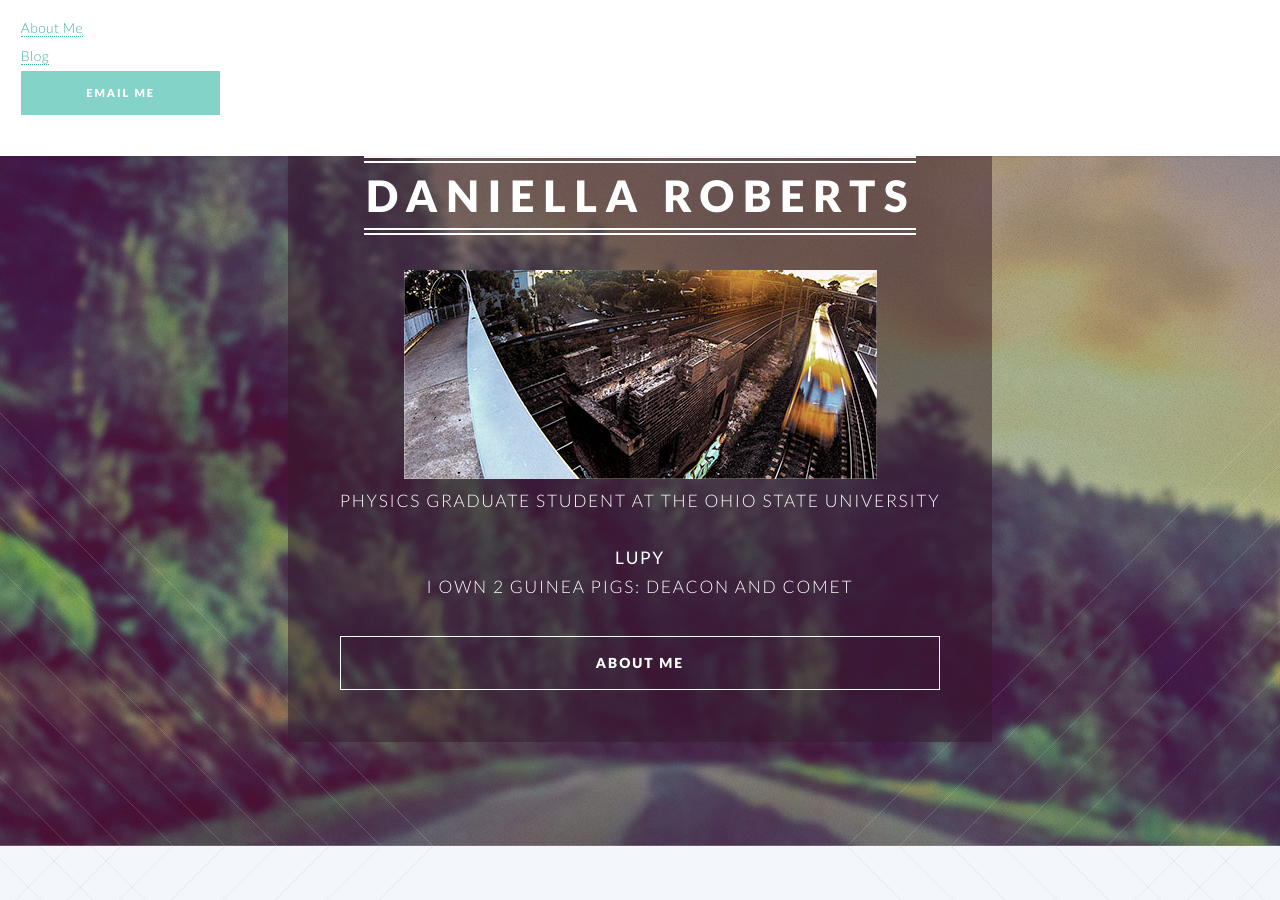
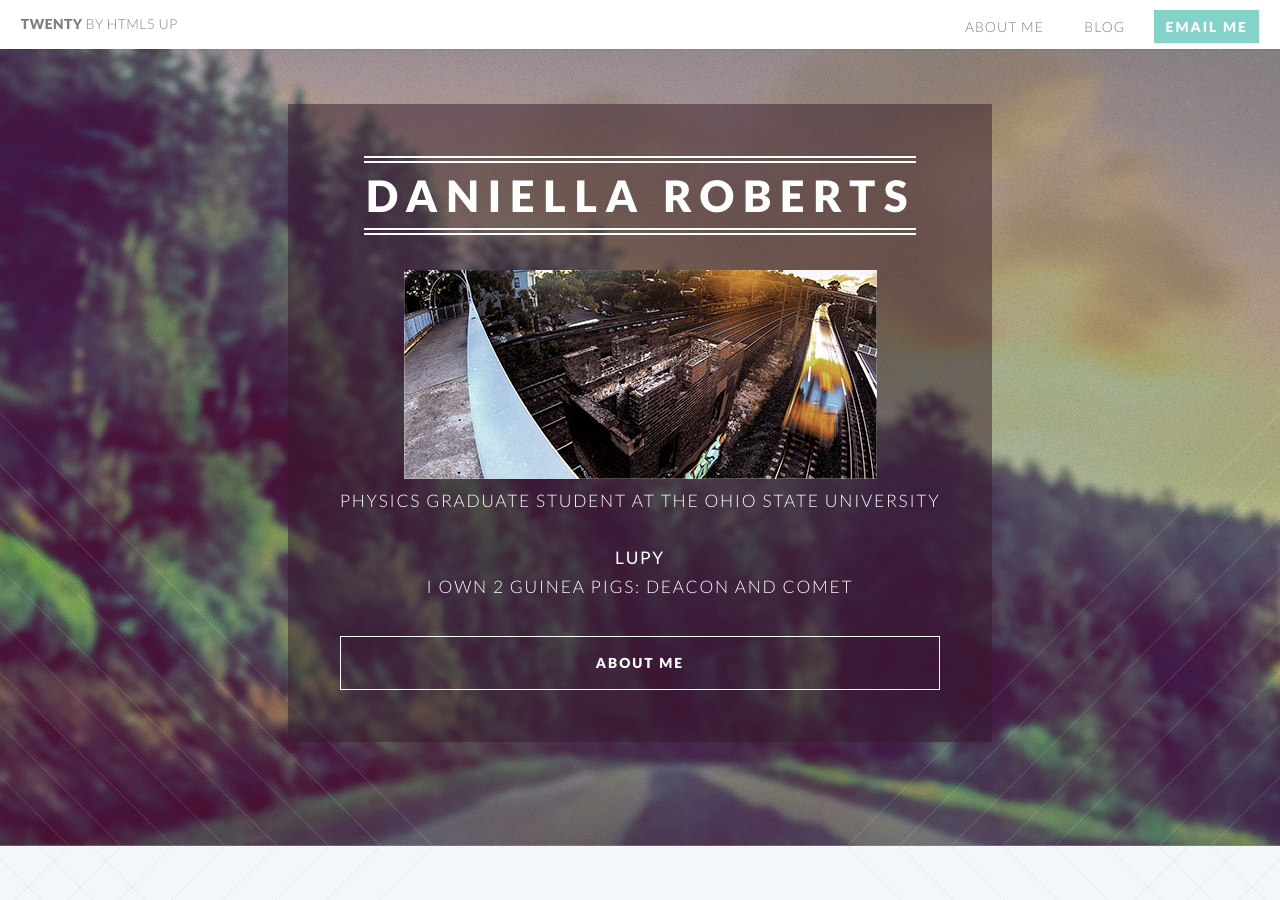
Before and after one commit to daniellaro/daniellaro.github.io, a Jekyll site: the page built from index.html, in a window 1280 px wide and 900 px high. Built offline with Jekyll 4.4.1, drawn with Linux system fonts in a browser that asks for light colours.

Commit message:
Update header.html

```diff
--- a/_includes/header.html
+++ b/_includes/header.html
@@ -1,6 +1,8 @@
 <header id="header">
 
-					<ul>
+		      <h1 id="logo"><a href="index.html">Twenty <span>by HTML5 UP</span></a></h1>
+				<nav id="nav">
+				  <ul>
 						<li><a href="/">About Me</a></li>
                        				<li><a href="/blog.html">Blog</a></li>
 						<!-- <li class="submenu">
```
